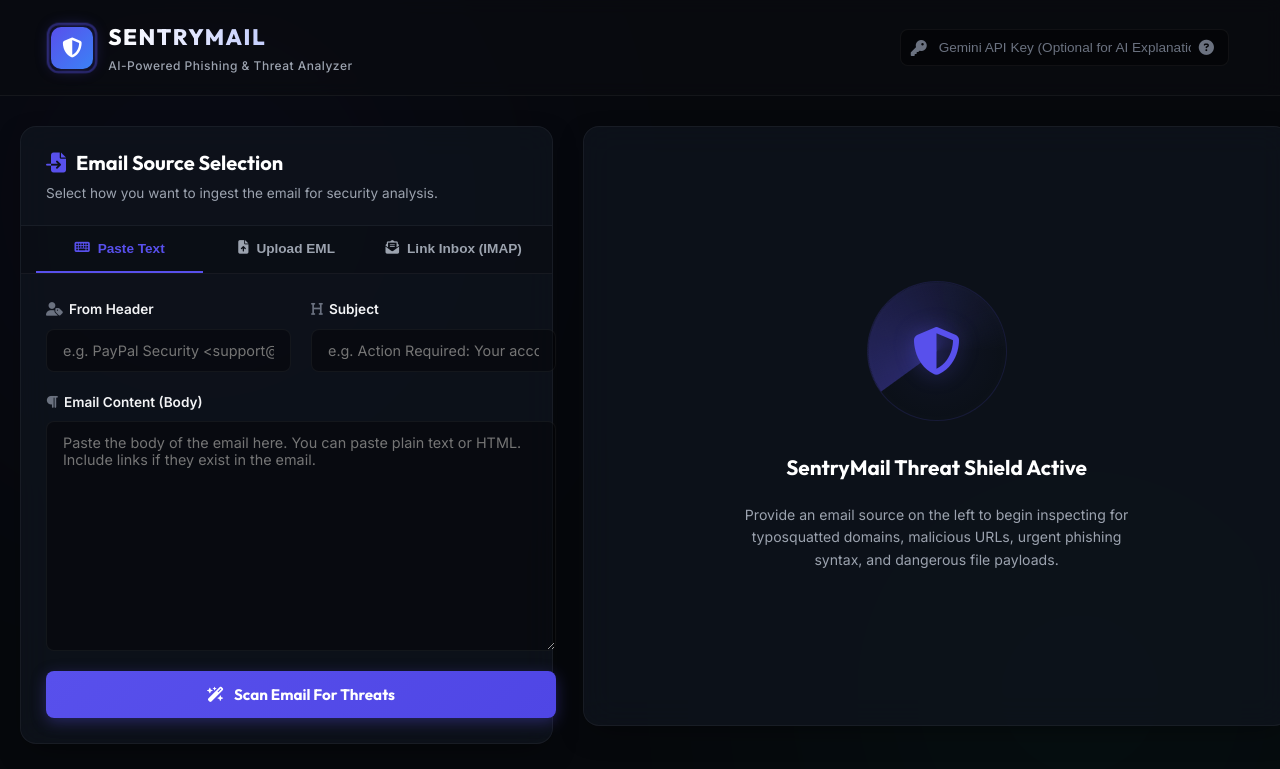
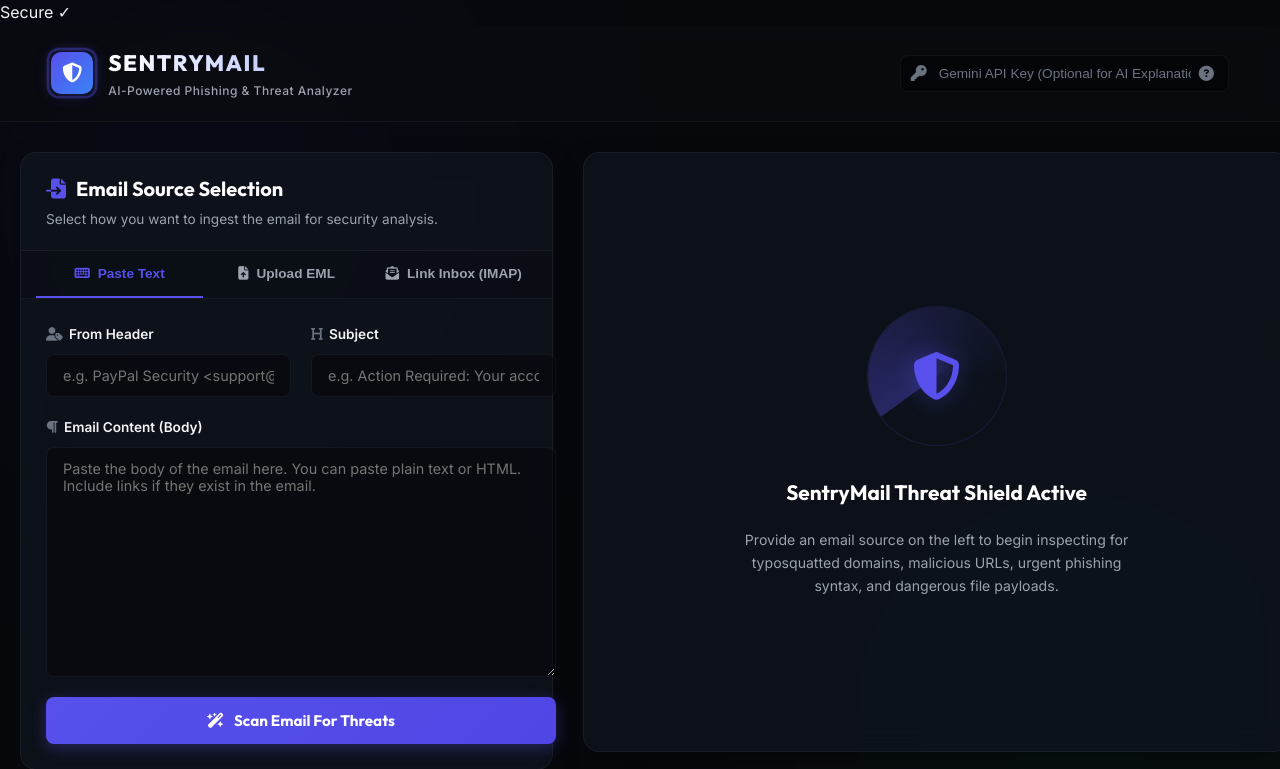
Before and after one commit to Aahona7/phishing-email-detector-gitlab, a Flask app: page / in a window 1280 px wide; the page is wider, and only the part inside the window is pictured. Shown: the top 769 px of that part. Run offline with Flask 3, Linux system fonts and the light colour scheme; some libraries are stand-ins or nearby versions.

Commit message:
Add secure badge

```diff
--- a/templates/index.html
+++ b/templates/index.html
@@ -14,6 +14,7 @@
     <link rel="stylesheet" href="{{ url_for('static', filename='css/styles.css') }}">
 </head>
 <body>
+    <div>Secure ✓</div>
     <div class="glow-bg"></div>
     <div class="glow-bg2"></div>
 
```
